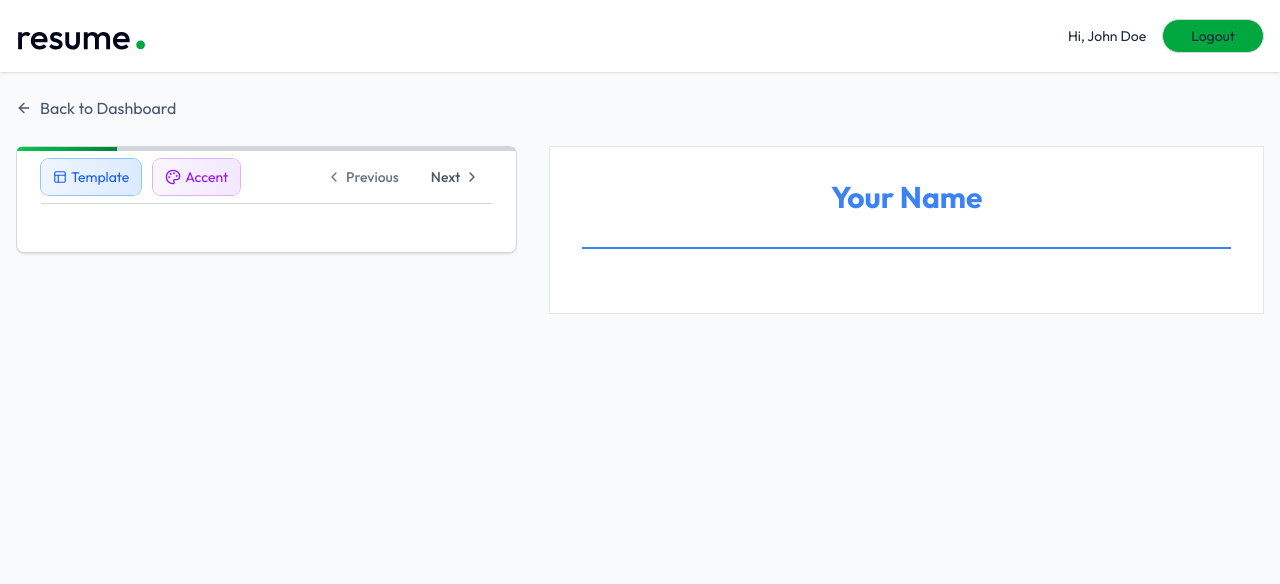
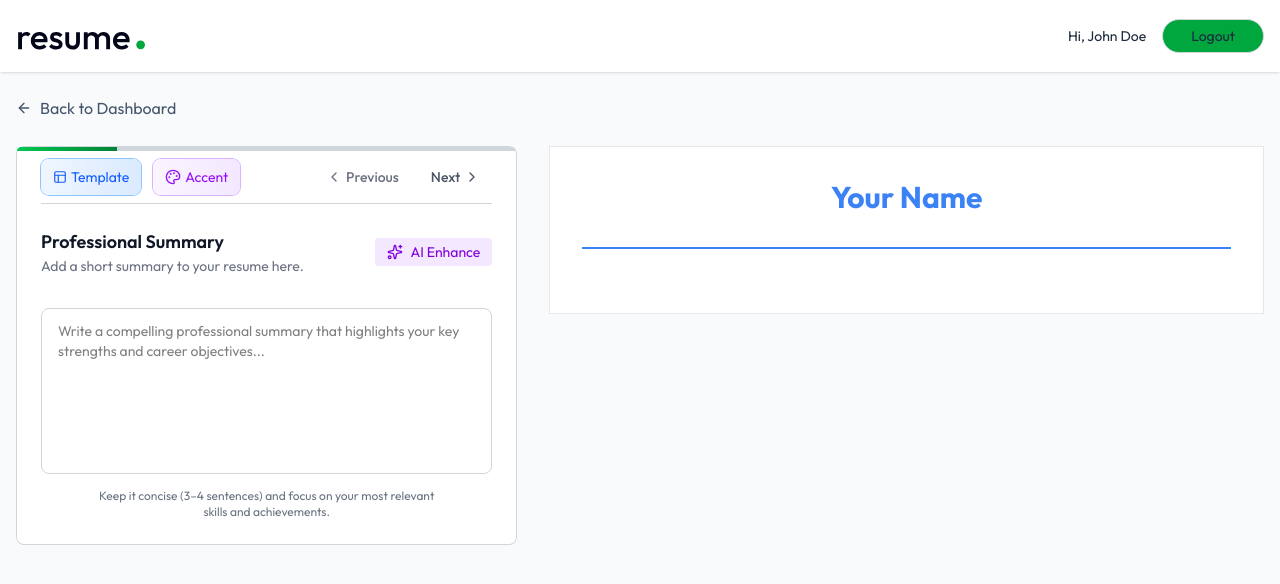
Before and after one commit to AdityaSohal/AI-Resume_Builder, a React (Vite) app in the folder client/: page /app/builder/1 in a window 1280 px wide. Both pictures are taken after a click on the button "Next". Shown: the top 584 px of the page. Built offline with nearby package versions, Linux system fonts and the light colour scheme.

Commit message:
made professional summary component

```diff
--- /dev/null
+++ b/client/src/components/ProfessionalSummaryForm.jsx
@@ -0,0 +1,43 @@
+import React from 'react'
+import { Sparkles } from 'lucide-react'
+
+const ProfessionalSummaryForm = ({ data, onChange, setResumeData }) => {
+    return (
+        <div className="space-y-4">
+            {/* Header */}
+            <div className="flex items-center justify-between">
+                <div>
+                    <h3 className="flex items-center gap-2 text-lg font-semibold text-gray-900">
+                        Professional Summary
+                    </h3>
+                    <p className="text-sm text-gray-500">
+                        Add a short summary to your resume here.
+                    </p>
+                </div>
+                <button
+                    type="button"
+                    className="flex items-center gap-2 px-3 py-1 text-sm bg-purple-100 text-purple-700 rounded hover:bg-purple-200 transition-colors disabled:opacity-50"
+                >
+                    <Sparkles className="size-4" />
+                    AI Enhance
+                </button>
+            </div>
+
+            {/* Textarea */}
+            <div className="mt-6">
+                <textarea
+                    value={data || ''}
+                    onChange={(e) => onChange(e.target.value)}
+                    rows={7}
+                    className="w-full p-3 px-4 mt-2 border text-sm border-gray-300 rounded-lg focus:ring focus:ring-blue-500 focus:border-blue-500 outline-none transition-colors resize-none"
+                    placeholder="Write a compelling professional summary that highlights your key strengths and career objectives..."
+                />
+                <p className="text-xs text-gray-500 max-w-[80%] mx-auto text-center mt-2">
+                    Keep it concise (3–4 sentences) and focus on your most relevant skills and achievements.
+                </p>
+            </div>
+        </div>
+    )
+}
+
+export default ProfessionalSummaryForm
--- a/client/src/pages/ResumeBuilder.jsx
+++ b/client/src/pages/ResumeBuilder.jsx
@@ -1,4 +1,4 @@
-import React, { useEffect, useState } from 'react'
+import React, { act, useEffect, useState } from 'react'
 import { Link, useParams } from 'react-router-dom'
 import { dummyResumeData } from '../assets/assets'
 import {
@@ -16,6 +16,7 @@
 import ResumePreview from '../components/ResumePreview'
 import TemplateSelector from '../components/TemplateSelector'
 import { ColorPicker } from '../components/ColorPicker'
+import ProfessionalSummaryForm from '../components/ProfessionalSummaryForm'
 
 const ResumeBuilder = () => {
   const { resumeID } = useParams()
@@ -150,6 +151,9 @@
                     setRemoveBackground={setRemoveBackground}
                   />
                 )}
+                {activeSection.id === 'summary' &&(
+                  <ProfessionalSummaryForm data={resumeData.professional_summary} onChange={(data)=>setResumeData(prev=>({...prev, professional_summary:data}))} setResumeData={setResumeData}/>
+                )}
                 {/* Add other sections here */}
               </div>
             </div>
```
